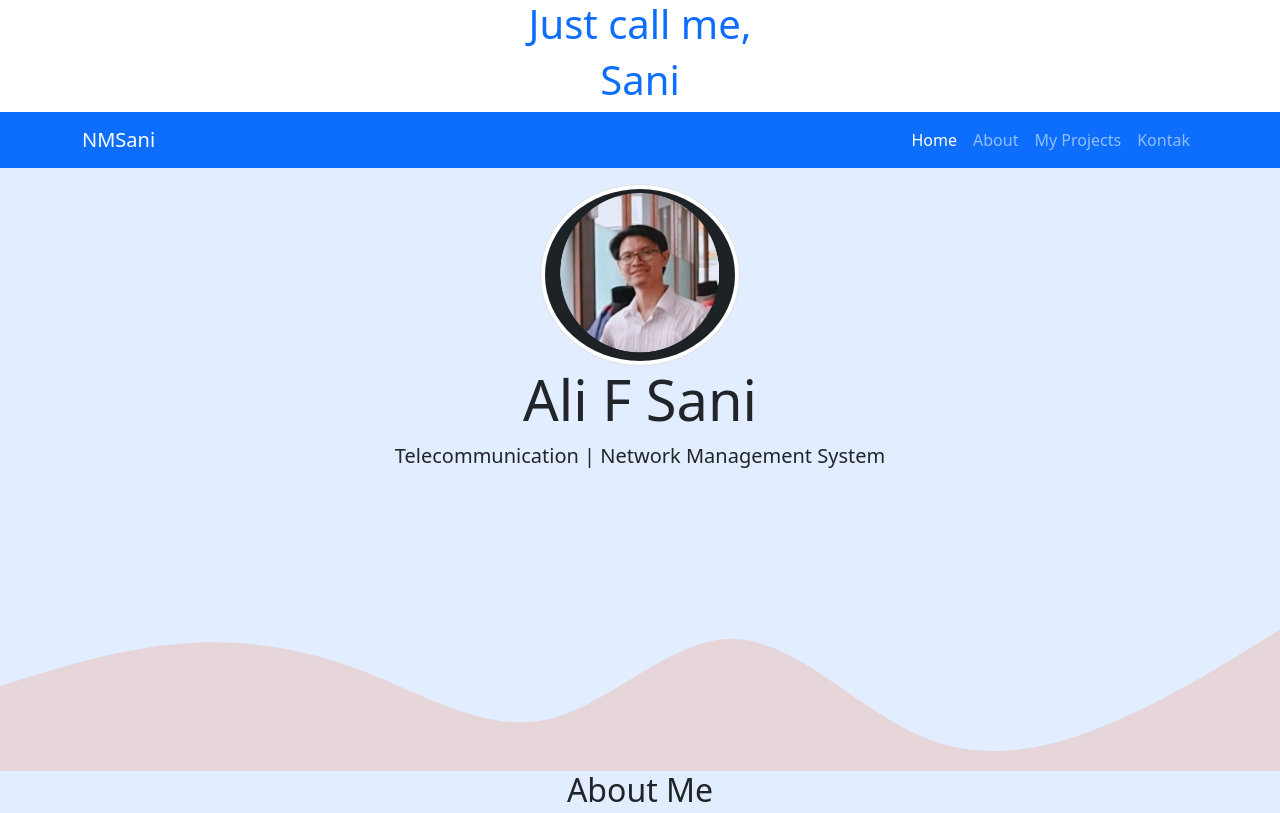
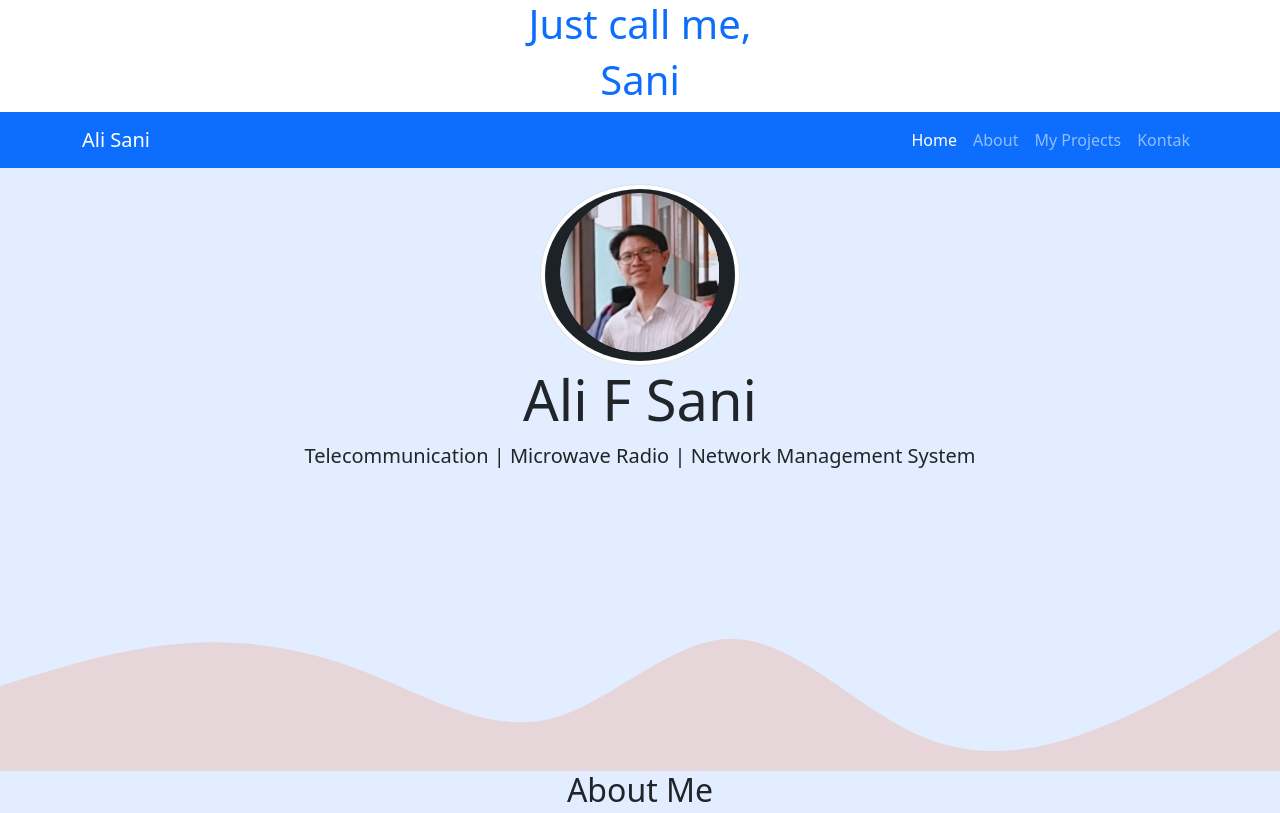
Before and after one commit to alifsani/alifsani.github.io, a plain HTML site: page index.html in a window 1280 px wide. Shown: the top 813 px of the page. Drawn offline with nearby package versions, Linux system fonts and the light colour scheme.

Commit message:
Update index.html

```diff
--- a/index.html
+++ b/index.html
@@ -20,7 +20,7 @@
     <!-- Navbar -->
     <nav class="navbar navbar-expand-lg navbar-dark bg-primary shadow=sm">
       <div class="container">
-        <a class="navbar-brand" href="#">NMSani</a>
+        <a class="navbar-brand" href="#">Ali Sani</a>
         <button class="navbar-toggler" type="button" data-bs-toggle="collapse" data-bs-target="#navbarNav" aria-controls="navbarNav" aria-expanded="false" aria-label="Toggle navigation">
           <span class="navbar-toggler-icon"></span>
         </button>
@@ -48,7 +48,7 @@
     <img src="img/abi.jpg" alt="Python" width="200"
     class="rounded-circle img-thumbnail">
     <h1 class="display-4">Ali F Sani</h1>
-    <p class="lead">Telecommunication | Network Management System</p>
+    <p class="lead">Telecommunication | Microwave Radio | Network Management System</p>
     <svg xmlns="http://www.w3.org/2000/svg" viewBox="0 0 1440 320"><path fill="#ff5500" fill-opacity="0.15" d="M0,224L34.3,213.3C68.6,203,137,181,206,176C274.3,171,343,181,411,208C480,235,549,277,617,261.3C685.7,245,754,171,823,170.7C891.4,171,960,245,1029,277.3C1097.1,309,1166,299,1234,272C1302.9,245,1371,203,1406,181.3L1440,160L1440,320L1405.7,320C1371.4,320,1303,320,1234,320C1165.7,320,1097,320,1029,320C960,320,891,320,823,320C754.3,320,686,320,617,320C548.6,320,480,320,411,320C342.9,320,274,320,206,320C137.1,320,69,320,34,320L0,320Z"></path></svg>
     </div>
     <!--akhir jumbotron-->
```
